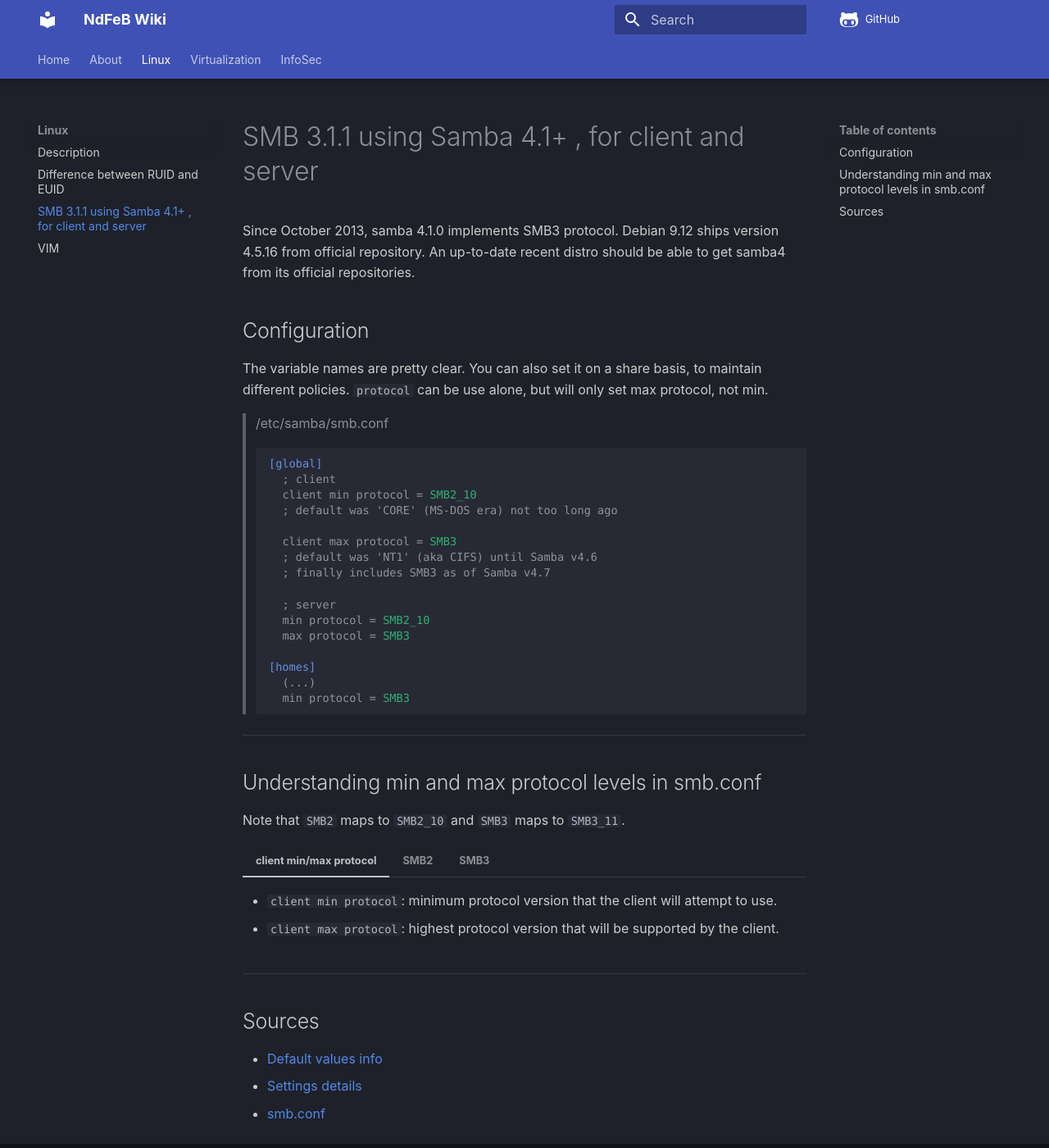
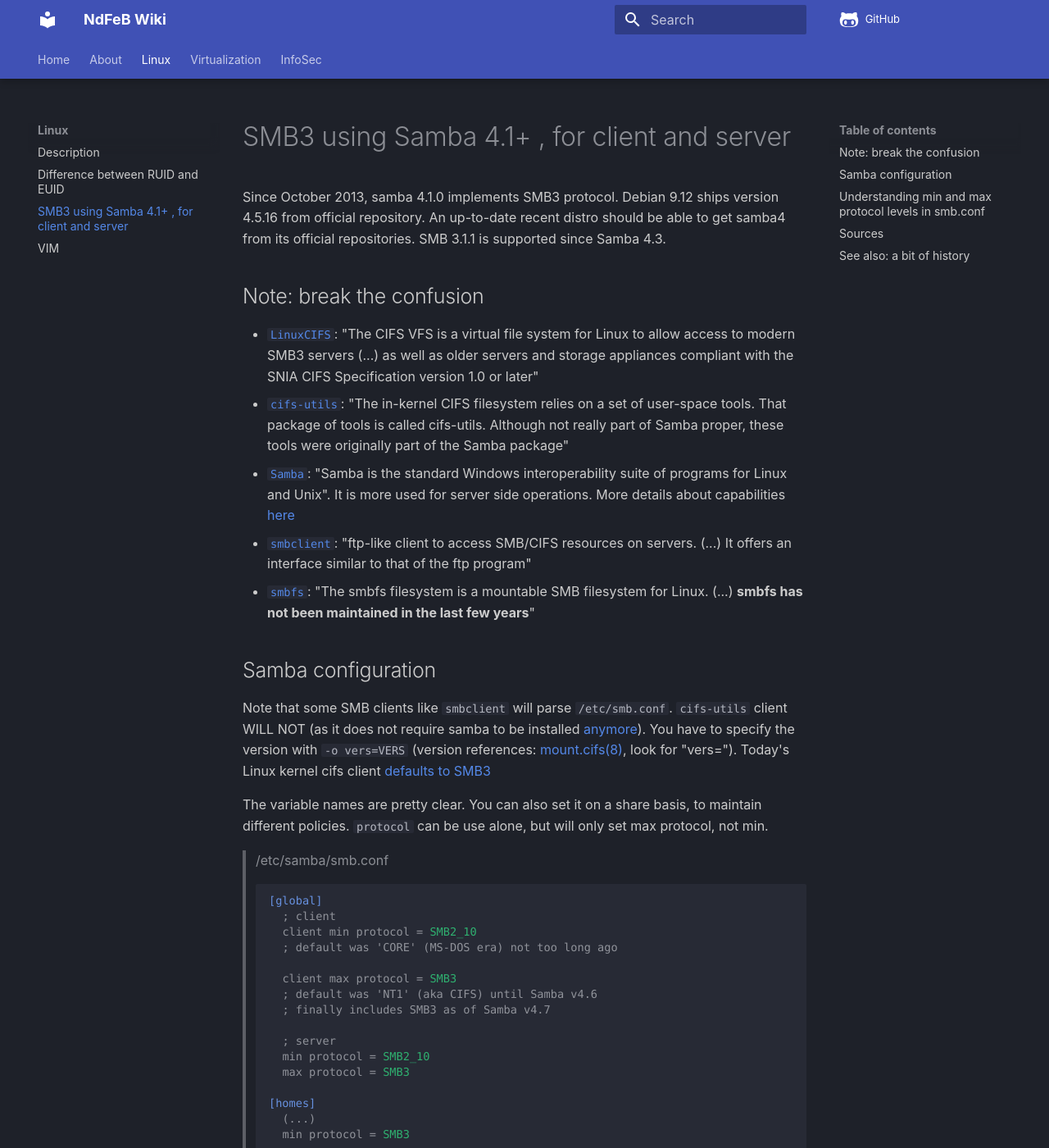
Before and after one commit to NeodymiumFerBore/wiki-pages, an MkDocs documentation site: the page built from docs/Linux/smb3.md, in a window 1280 px wide and 1400 px high. Shown: the whole window at 82% size. Built offline with MkDocs 1.6.1 and Material for MkDocs 9.7.7, drawn with Linux system fonts in a browser that asks for light colours; comment, search, counter and statistics services are not loaded; some of the changed text lies outside the part shown.

Commit message:
Add about SMB and CIFS confusion and history

```diff
--- a/docs/Linux/smb3.md
+++ b/docs/Linux/smb3.md
@@ -1,8 +1,18 @@
-# SMB 3.1.1 using Samba 4.1+ , for client and server
+# SMB3 using Samba 4.1+ , for client and server
 
-Since October 2013, samba 4.1.0 implements SMB3 protocol. Debian 9.12 ships version 4.5.16 from official repository. An up-to-date recent distro should be able to get samba4 from its official repositories.
+Since October 2013, samba 4.1.0 implements SMB3 protocol. Debian 9.12 ships version 4.5.16 from official repository. An up-to-date recent distro should be able to get samba4 from its official repositories. SMB 3.1.1 is supported since Samba 4.3.
 
-## Configuration
+## Note: break the confusion
+
+- [`LinuxCIFS`](https://wiki.samba.org/index.php/LinuxCIFS): "The CIFS VFS is a virtual file system for Linux to allow access to modern SMB3 servers (...) as well as older servers and storage appliances compliant with the SNIA CIFS Specification version 1.0 or later"
+- [`cifs-utils`](https://wiki.samba.org/index.php/LinuxCIFS_utils): "The in-kernel CIFS filesystem relies on a set of user-space tools. That package of tools is called cifs-utils. Although not really part of Samba proper, these tools were originally part of the Samba package"
+- [`Samba`](https://www.samba.org/samba/what_is_samba.html): "Samba is the standard Windows interoperability suite of programs for Linux and Unix". It is more used for server side operations. More details about capabilities [here](https://wiki.samba.org/index.php/Main_Page)
+- [`smbclient`](https://manpages.debian.org/buster/smbclient/smbclient.1.en.html): "ftp-like client to access SMB/CIFS resources on servers. (...) It offers an interface similar to that of the ftp program"
+- [`smbfs`](https://www.samba.org/samba/smbfs/): "The smbfs filesystem is a mountable SMB filesystem for Linux. (...) **smbfs has not been maintained in the last few years**"
+
+## Samba configuration
+
+Note that some SMB clients like `smbclient` will parse `/etc/smb.conf`. `cifs-utils` client WILL NOT (as it does not require samba to be installed [anymore](https://wiki.samba.org/index.php/LinuxCIFS_utils#Description)). You have to specify the version with `-o vers=VERS` (version references: [mount.cifs(8)](https://manpages.debian.org/buster/cifs-utils/mount.cifs.8.en.html), look for "vers="). Today's Linux kernel cifs client [defaults to SMB3](https://wiki.samba.org/index.php/LinuxCIFSKernel#Linux_Kernel_SMB3.2FCIFS_Client)
 
 The variable names are pretty clear. You can also set it on a share basis, to maintain different policies. `protocol` can be use alone, but will only set max protocol, not min.
 
@@ -60,3 +70,19 @@
 - [Default values info](https://superuser.com/questions/1226973/how-to-force-linux-cifs-mount-to-default-to-smb3)
 - [Settings details](https://www.cyberciti.biz/faq/how-to-configure-samba-to-use-smbv2-and-disable-smbv1-on-linux-or-unix)
 - [smb.conf](https://www.samba.org/samba/docs/current/man-html/smb.conf.5.html#CLIENTMAXPROTOCOL)
+- [mount.cifs(8): available dialects and info about not parsing smb.conf](https://manpages.debian.org/buster/cifs-utils/mount.cifs.8.en.html)
+- [Samba releases SMB3 support for client tools](https://www.samba.org/samba/history/samba-4.1.0.html)
+
+## See also: a bit of history
+
+- [CIFS vs SMB eplained](https://www.varonis.com/blog/cifs-vs-smb/)
+- [Why You Should Never Again Utter The Word, “CIFS”](https://blog.fosketts.net/2012/02/16/cifs-smb/)
+- [Nice Samba history (pdf)](https://events.static.linuxfound.org/sites/events/files/slides/smb3-in-samba.pr__0.pdf)
+
+Today's implementations (thanks god no more cifs):
+
+- [A bit of technical history](https://wiki.robotz.com/index.php/Linux_CIFS_Utils_and_Samba#What_are_the_differences_between_CIFS_and_SAMBA.3F)
+- [See "Linux kernel breaks CIFS"](https://wiki.robotz.com/index.php/Linux_CIFS_Utils_and_Samba#fstab_persistent_mount)
+- [Linux kernel SMB3/CIFS client now defaults to SMB3.11](https://wiki.samba.org/index.php/LinuxCIFSKernel#Linux_Kernel_SMB3.2FCIFS_Client)
+
+So, quick reminder: you are actually using CIFS if you are setting your cifs-utils/samba version to 1.0/NT1 (Windows NT era). Which you should never do :)
```
